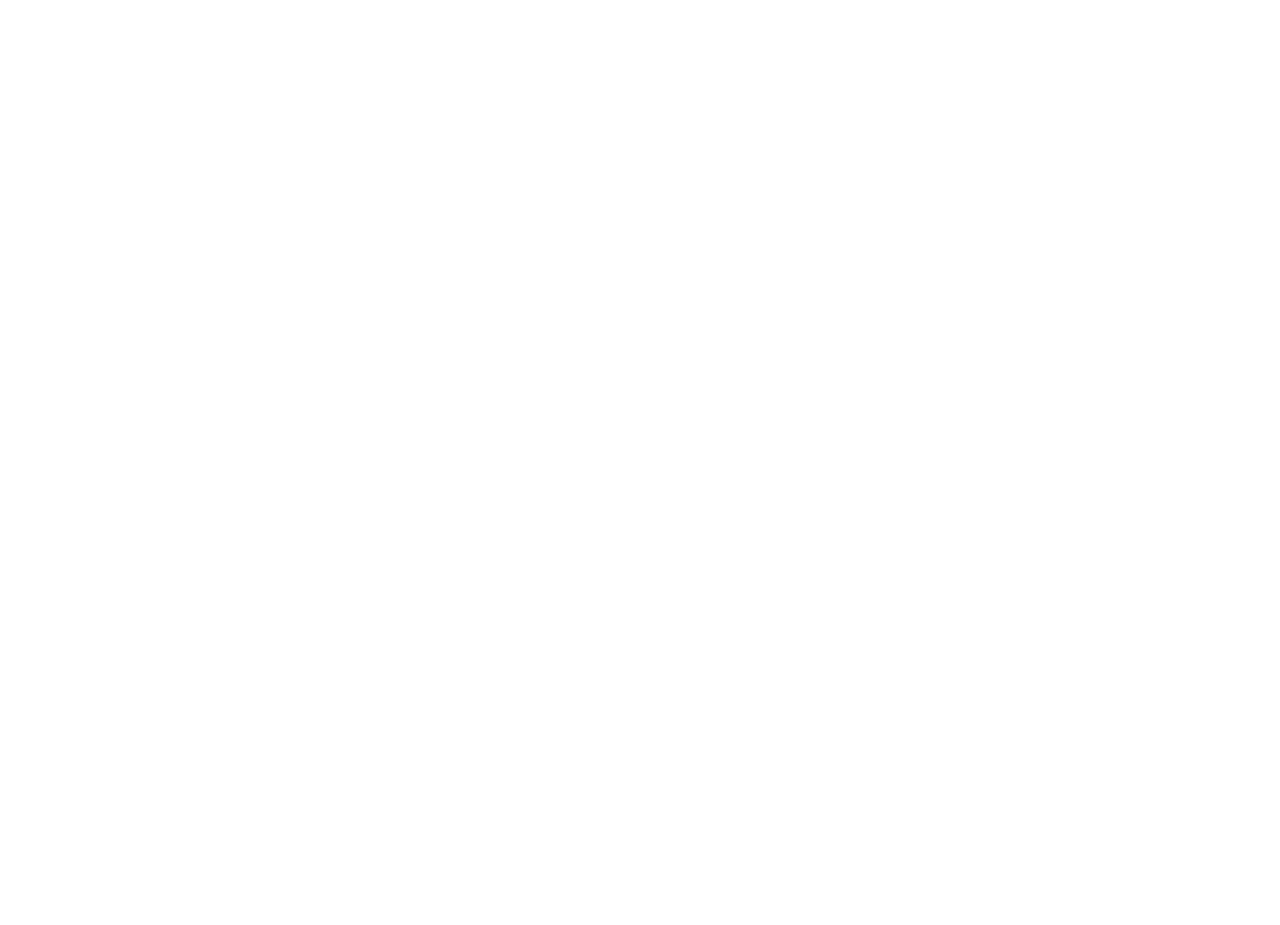
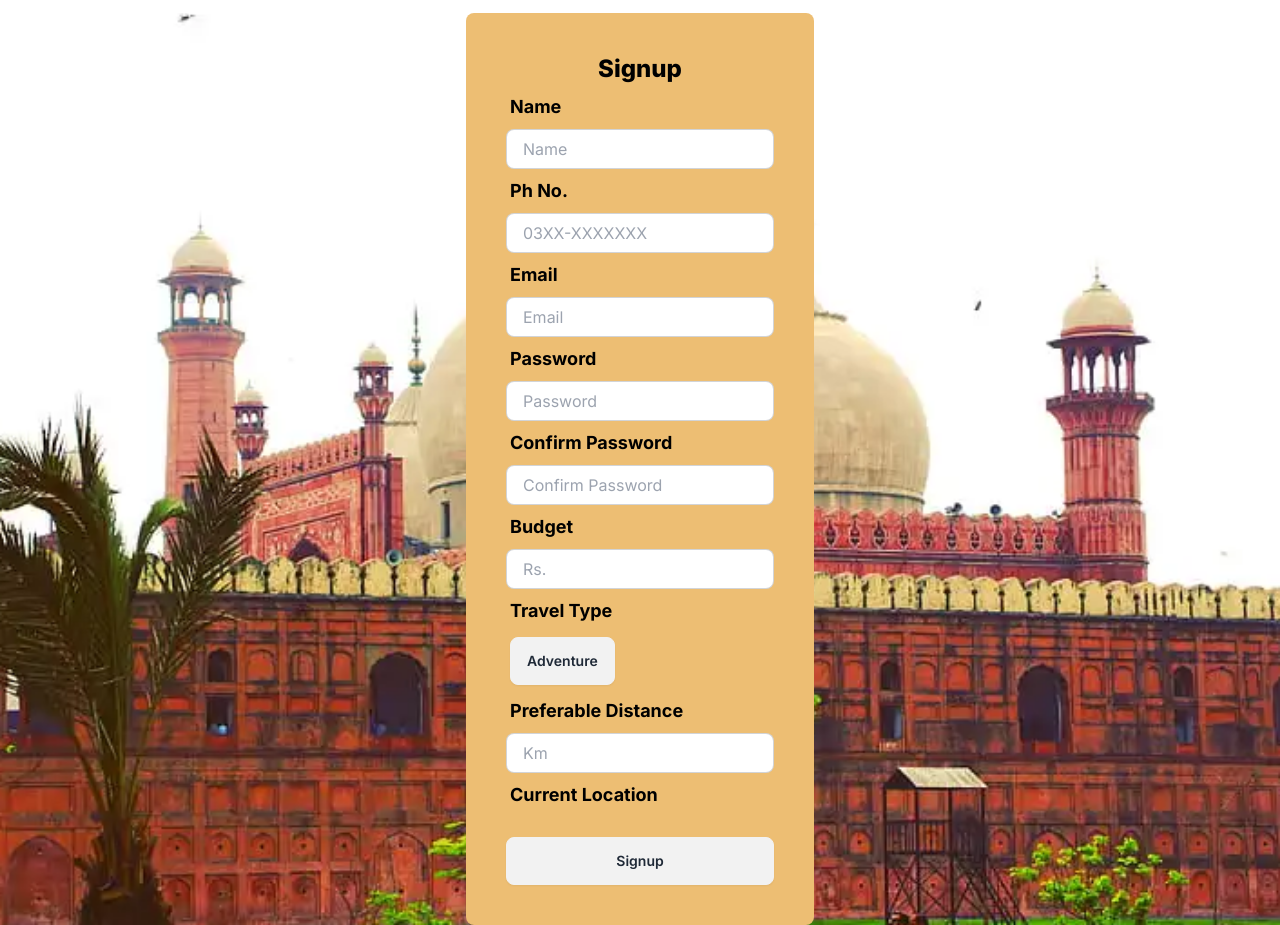
Before and after one commit to RyanSikandar/Softec_error404, a Next.js app in the folder error404/: page /signup in a window 1280 px wide. Before the commit this address had no page. Shown: the part 427-1352 px from the top of the page. Before the commit the page ends 800 px from the top, so only its background shows below. Built offline with nearby package versions, Linux system fonts and the light colour scheme.

Commit message:
signup page

```diff
--- /dev/null
+++ b/error404/src/app/(pages)/signup/page.js
@@ -0,0 +1,130 @@
+import Navbar from "@/app/components/Navbar";
+
+const signup = () => {
+  const travelTypes = [
+    "Adventure",
+    "Family",
+    "Agritourism",
+    "Luxury",
+    "Business",
+  ];
+  return (
+    <div>
+      <Navbar />
+      <div
+        className="min-h-screen max-h-fit mt-[30vh] flex justify-center items-center"
+        style={{ background: "url(/BM-503.webp) center/cover no-repeat" }}
+      >
+        <label className="form-control max-w-x bg-[#EDBE73] opacity-100 p-10 rounded-lg">
+          <p className="text-center text-2xl font-extrabold">Signup</p>
+          <div className="label">
+            <span className="label-text font-bold text-lg text-black">
+              Name
+            </span>
+          </div>
+          <input
+            type="text"
+            placeholder="Name"
+            className="input input-bordered w-full max-w-xs h-10"
+          />
+
+          <div className="label">
+            <span className="label-text font-bold text-lg  text-black">
+              Ph No.
+            </span>
+          </div>
+          <input
+            type="text"
+            placeholder="03XX-XXXXXXX"
+            className="input input-bordered w-full max-w-xs h-10"
+          />
+
+          <div className="label">
+            <span className="label-text font-bold text-lg  text-black">
+              Email
+            </span>
+          </div>
+          <input
+            type="email"
+            placeholder="Email"
+            className="input input-bordered w-full max-w-xs h-10"
+          />
+
+          <div className="label">
+            <span className="label-text font-bold text-lg  text-black">
+              Password
+            </span>
+          </div>
+
+          <input
+            type="password"
+            placeholder="Password"
+            className="input input-bordered w-full max-w-xs h-10"
+          />
+
+          <div className="label">
+            <span className="label-text font-bold text-lg  text-black">
+              Confirm Password
+            </span>
+          </div>
+          <input
+            type="password"
+            placeholder="Confirm Password"
+            className="input input-bordered w-full max-w-xs h-10"
+          />
+
+          <div className="label">
+            <span className="label-text font-bold text-lg  text-black">
+              Budget
+            </span>
+          </div>
+          <input
+            type="text"
+            placeholder="Rs."
+            className="input input-bordered w-full max-w-xs h-10"
+          />
+
+          <div className="label">
+            <span className="label-text font-bold text-lg  text-black">
+              Travel Type
+            </span>
+          </div>
+          <details className="dropdown">
+            <summary className="m-1 btn">Adventure</summary>
+            <ul className="p-2 shadow menu dropdown-content z-[1] bg-base-100 rounded-box w-52">
+              {travelTypes.map((item, index) => {
+                return (
+                  <li key={index}>
+                    <a>{item}</a>
+                  </li>
+                );
+              })}
+            </ul>
+          </details>
+
+          <div className="label">
+            <span className="label-text font-bold text-lg  text-black">
+              Preferable Distance
+            </span>
+          </div>
+
+          <input
+            type="text"
+            placeholder="Km"
+            className="input input-bordered w-full max-w-xs h-10"
+          />
+
+          <div className="label">
+            <span className="label-text font-bold text-lg  text-black">
+              Current Location
+            </span>
+          </div>
+
+          <button className="btn mt-5 h-1 opacity-100">Signup</button>
+        </label>
+      </div>
+    </div>
+  );
+};
+
+export default signup;
```
